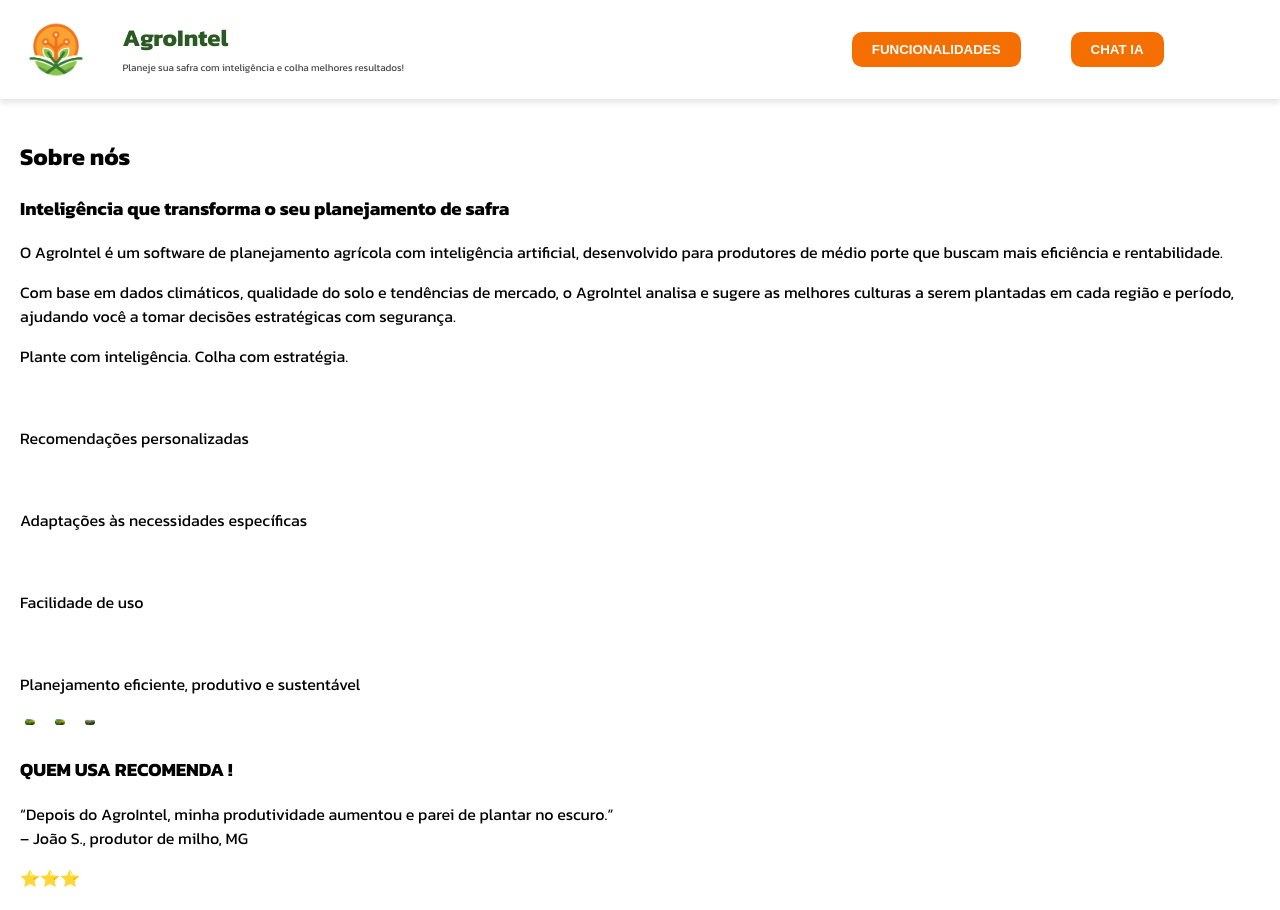
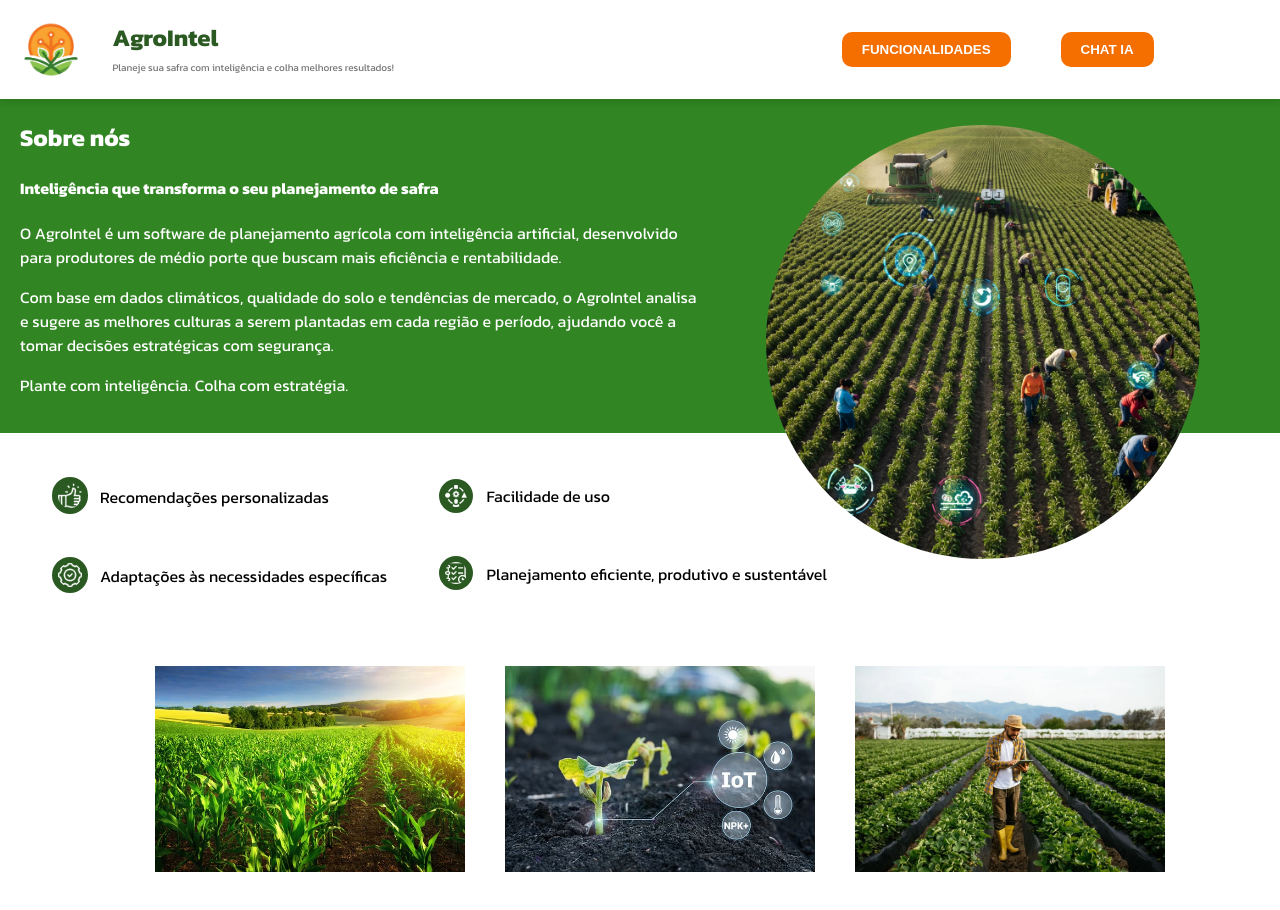
Before and after one commit to ananaves/agrointel-teste, a React (Vite) app: page / in a window 1280 px wide. Shown: the top 910 px of the page. Built offline with nearby package versions, Linux system fonts and the light colour scheme.

Commit message:
terminando menu, inicio e rodape, em css e react

```diff
--- a/src/Components/Inicio/inicio.module.css
+++ b/src/Components/Inicio/inicio.module.css
@@ -1,11 +1,91 @@
 .inicio {
+  padding: 20px;
+  padding-top: 100px;
+}
+
+.sobretexto{
+  background-color: var(--verde-claro);
+  margin: -20px;
   padding: 20px;
 }
 
-.destaques {
-  background-color: var(--verde-escuro);
+.sobretexto{
+  color: var(--branco);
 }
 
-.sobre-texto {
+.sobretexto p {
+  width: 55%;
+}
+
+.imagem {
+  width: 35%;
+  display: flex;
+  float: right;
+  margin-top: -18rem;
+  margin-right: 60px;
+  border-radius: 50%;
+}
+
+.destaques {
+  margin-top: 4rem;
+  margin-left: 2rem;
+}
+
+.destaques img {
+  width: 2%;
+  display: flex;
   background-color: var(--verde-escuro);
+  padding: 6px;
+  border-radius: 50%;
+
 }
+
+.destaques p{
+  margin-left: 3rem;
+  margin-top: -1.8rem;
+  padding-bottom: 2rem;
+}
+
+.adaptacao{
+  margin-left: 32%;
+  margin-top: -13%;
+}
+
+.planejamento {
+  margin-left: 32% ;
+}
+
+.adaptacao img {
+  width: 22px;
+}
+
+.planejamento img {
+  width: 22px;
+}
+
+.imagens img {
+  width: 25%;
+  margin-left:40px;
+}
+
+.imagens {
+  margin-top: 3rem;
+  margin-bottom: 3rem;
+  display: flex;
+  align-items: center;
+  justify-content: center;
+}
+
+.depoimentos {
+  display: flex;
+  align-items: center;
+  justify-content: center;
+  background-color: var(--cinza);
+  margin-left: 15rem;
+  margin-right: 15rem;
+  border-radius: 20px;
+}
+
+.depoimentos h5 {
+  color: var(--verde-escuro);
+}
--- a/src/Components/Inicio/inicio.tsx
+++ b/src/Components/Inicio/inicio.tsx
@@ -1,7 +1,7 @@
 import estilo from './inicio.module.css'
-// import imgCirculo from '../../assets/Img/';
+import imgc from '../../assets/Img/imagemCirculo.jpg'
 import img1 from '../../assets/Img/imagem.jpg';
-import img2 from '../../assets/Img/imagem.jpg';
+import img2 from '../../assets/Img/imagem2 .jpg'
 import img3 from '../../assets/Img/imagem.webp';
 import icone1 from '../../assets/Img/qualidade.png';
 import icone2 from '../../assets/Img/funcionamento-facil.png';
@@ -12,9 +12,9 @@ import icone4 from '../../assets/Img/planejamento.png';
 function Inicio() {
     return (
         <section className={estilo.inicio}>
-            <div className='sobre-texto'>
+            <div className={estilo.sobretexto}>
                 <h2>Sobre nós</h2>
-                <h3>Inteligência que transforma o seu planejamento de safra</h3>
+                <h4>Inteligência que transforma o seu planejamento de safra</h4>
                 <p> O AgroIntel é um software de planejamento agrícola com inteligência artificial,
                     desenvolvido para produtores de médio porte que buscam mais eficiência e rentabilidade.</p>
 
@@ -23,43 +23,40 @@ function Inicio() {
                     tomar decisões estratégicas com segurança.</p>
 
                 <p>Plante com inteligência. Colha com estratégia.</p>
-
-                {/* <div className='imgSobre'>
-                    <img src={imgCirculo} />
-                </div> */}
-
             </div>
 
-                <div className="destaques">
+            <img className={estilo.imagem} src={imgc} />
+
+            <div className={estilo.destaques}>
                 <div className='qualidade'>
                     <img src={icone1} />
                     <p>Recomendações personalizadas</p>
+
                 </div>
                 <div className='funcionamento'>
                     <img src={icone2} />
                     <p>Adaptações às necessidades específicas</p>
                 </div>
-                    <div className='adaptacao'>
+
+                <div className={estilo.adaptacao}>
                     <img src={icone3} />
                     <p> Facilidade de uso</p>
                 </div>
-                    <div className='planejamento'>
+                <div className={estilo.planejamento}>
                     <img src={icone4} />
                     <p> Planejamento eficiente, produtivo e sustentável</p>
                 </div>
             </div>
 
-
-
-            <section className="imagens">
+            <section className={estilo.imagens}>
                 <img src={img1} />
                 <img src={img2} />
                 <img src={img3} />
             </section>
 
-            <section className="depoimentos">
+            <section className={estilo.depoimentos}>
                 <div className="card">
-                    <h3>QUEM USA RECOMENDA !</h3>
+                    <h5>QUEM USA RECOMENDA !</h5>
                     <p>“Depois do AgroIntel, minha produtividade aumentou e parei de plantar no escuro.”
                         <br />– João S., produtor de milho, MG </p>
                     <p className="estrelas">⭐⭐⭐</p>
--- a/src/Components/Menu/menu.module.css
+++ b/src/Components/Menu/menu.module.css
@@ -4,6 +4,7 @@
   align-items: center;
   background-color: rgb(255, 255, 255);
   box-shadow: 0px 4px 6px rgba(0, 0, 0, 0.1);
+  position: fixed;
 }
 
 .menu-content {
@@ -20,7 +21,7 @@
 }
 
 .menu p {
-  color: var(--cinza);
+  color: var(--cinza-escuro);
   margin-top: -15px;
   font-size: x-small;
   margin-bottom: 24px;
--- a/src/Components/Rodape/rodape.module.css
+++ b/src/Components/Rodape/rodape.module.css
@@ -8,10 +8,11 @@ footer {
     width: 100%;
     text-align:center;
     font-size: 12px;
+    color: var(--branco);
 }
 
 
-img {
+footer img {
     width: 10px;
     background-color: var(--branco);
     padding: 5px;
--- a/src/index.css
+++ b/src/index.css
@@ -8,7 +8,8 @@
   --preto: #000000;
   --marrom: #513D18;
   --laranja: #F46E00;
-  --cinza: #494949;
+  --cinza: #d9d9d9;
+  --cinza-escuro: #757575;
 }
 
 body {
```
Also changed, not shown: src/assets/Img/imagem2 .jpg (renamed from src/assets/Img/imagem .jpg), src/assets/Img/imagemCirculo.jpg (added). Lines whose indentation alone changed are shown as unchanged.
